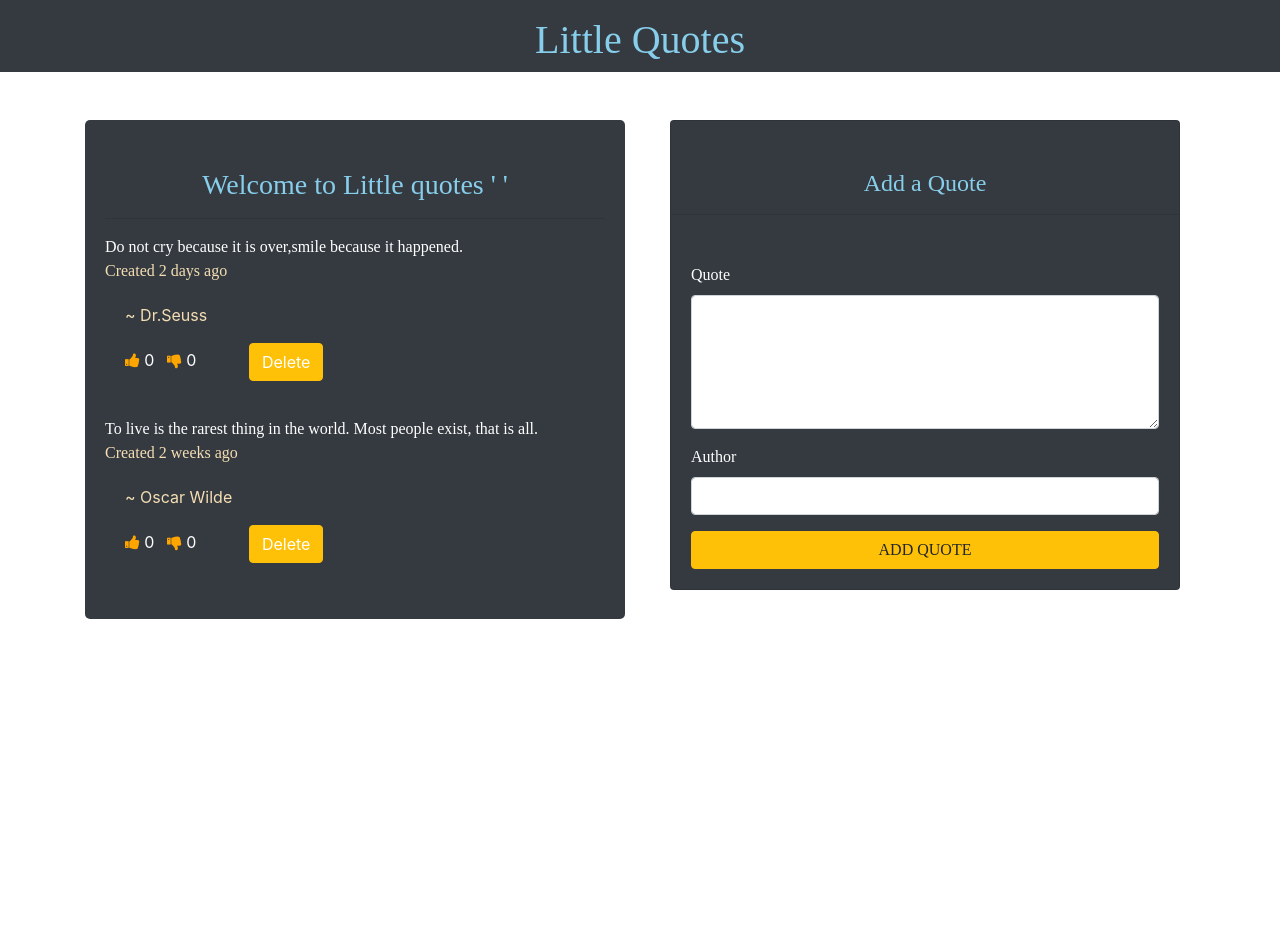
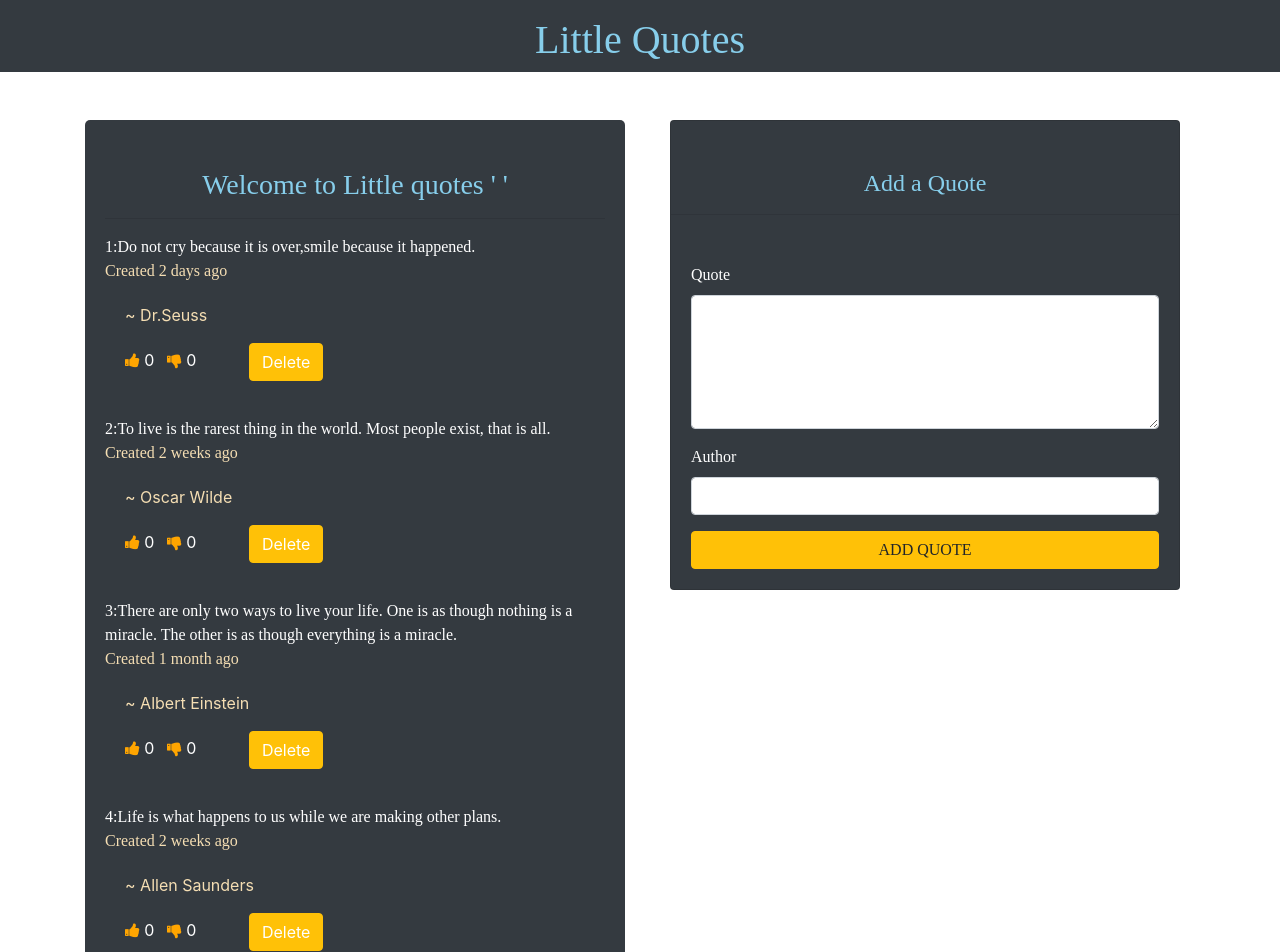
Before and after one commit to IreneMercy/Quotes, an Angular app: page / in a window 1280 px wide. Shown: the top 952 px of the page. Before the commit the page ends 800 px from the top, so only its background shows below. Built offline with nearby package versions, Linux system fonts and the light colour scheme.

Commit message:
correct date error

```diff
--- a/src/app/quotes-details/quotes-details.component.html
+++ b/src/app/quotes-details/quotes-details.component.html
@@ -8,7 +8,6 @@
   <body>
     <div class="card-body bg-dark text-white">
       <p class="author mr-5">
-        <!-- Created {{quotes.datePublished|countDate}} -->
         ~ {{quotes.author}}
       </p>
       <span (click)="upVote()" class="fa fa-thumbs-up thumbsup"></span>
--- a/src/app/quotes/quotes.component.html
+++ b/src/app/quotes/quotes.component.html
@@ -13,9 +13,9 @@
              <h3 class="text-center mb-3 welcome">Welcome to Little quotes  ' '</h3>
              <hr>
              <p *ngFor='let quote of quotes; let i=index' >
-                {{quote.quote}}
+                {{quote.id}}:{{quote.quote}}
                 <br>
-                <span class="daystogo">Created  {{quote.datePublished|date|countDate}}</span>
+                <span class="daystogo">Created  {{quote.datePublished|countDate}}</span>
                   <app-quotes-details  [quotes]='quote' (quoteDelete)= 'quoteCompleted($event,i)'></app-quotes-details>
              </p>
            </div>
--- a/src/app/quotes/quotes.component.ts
+++ b/src/app/quotes/quotes.component.ts
@@ -11,6 +11,10 @@ export class QuotesComponent implements OnInit {
   quotes:Quotes[]=[
   new Quotes(1, 'Do not cry because it is over,smile because it happened.', 'Dr.Seuss', new Date(2019,7,16)),
   new Quotes(2, 'To live is the rarest thing in the world. Most people exist, that is all.', 'Oscar Wilde', new Date(2019,6,30)),
+  new Quotes(3, 'There are only two ways to live your life. One is as though nothing is a miracle. The other is as though everything is a miracle.',  'Albert Einstein', new Date(2019,5,30)),
+  new Quotes(4, 'Life is what happens to us while we are making other plans.', 'Allen Saunders', new Date(2019,6,30)),
+
+
 
 
 
@@ -29,8 +33,8 @@ export class QuotesComponent implements OnInit {
   }
   addNewQuote(quotes){
     let quotesLength = this.quotes.length;
-    quotes.id = quotesLength + 1;
-    quotes.completeQuote = new Date(quotes.completeQuote);
+    quotes.id = quotesLength;
+    quotes.datePublished = new Date();
     this.quotes.push(quotes)
   }
 
```
